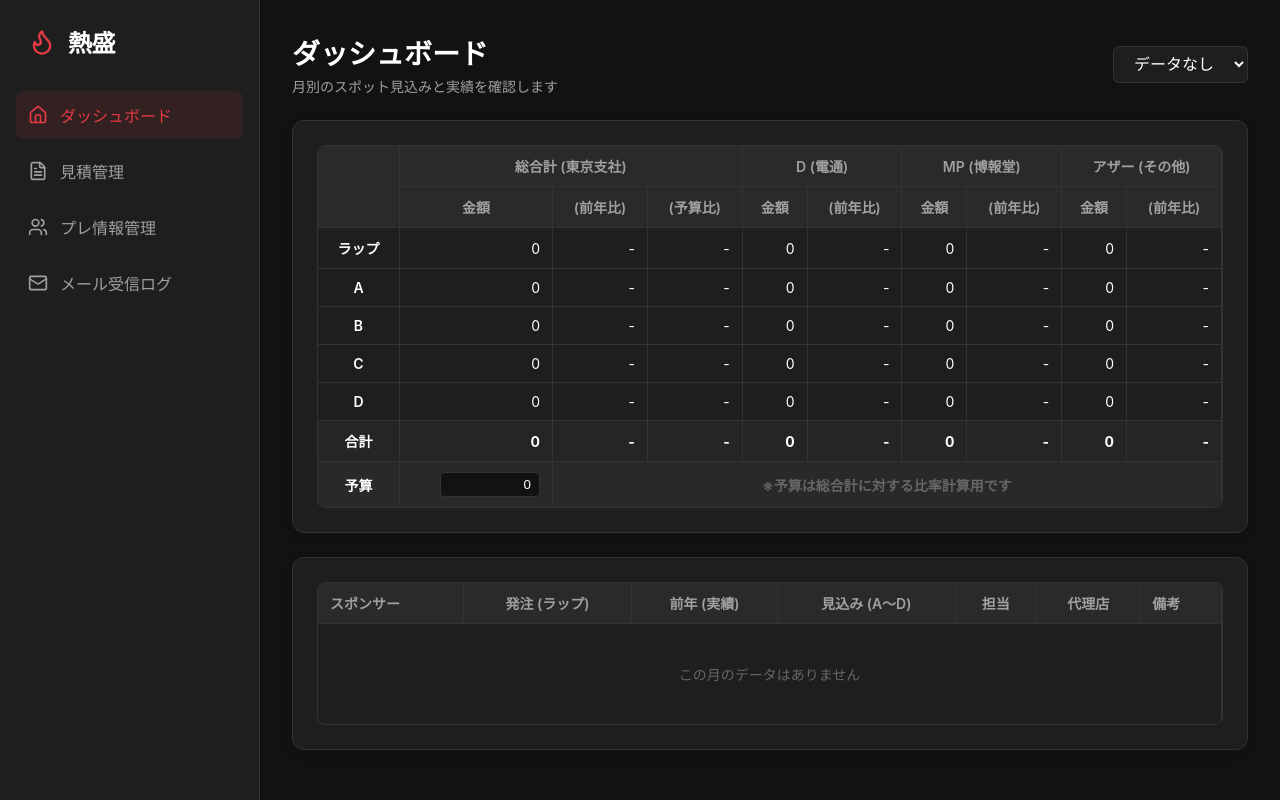
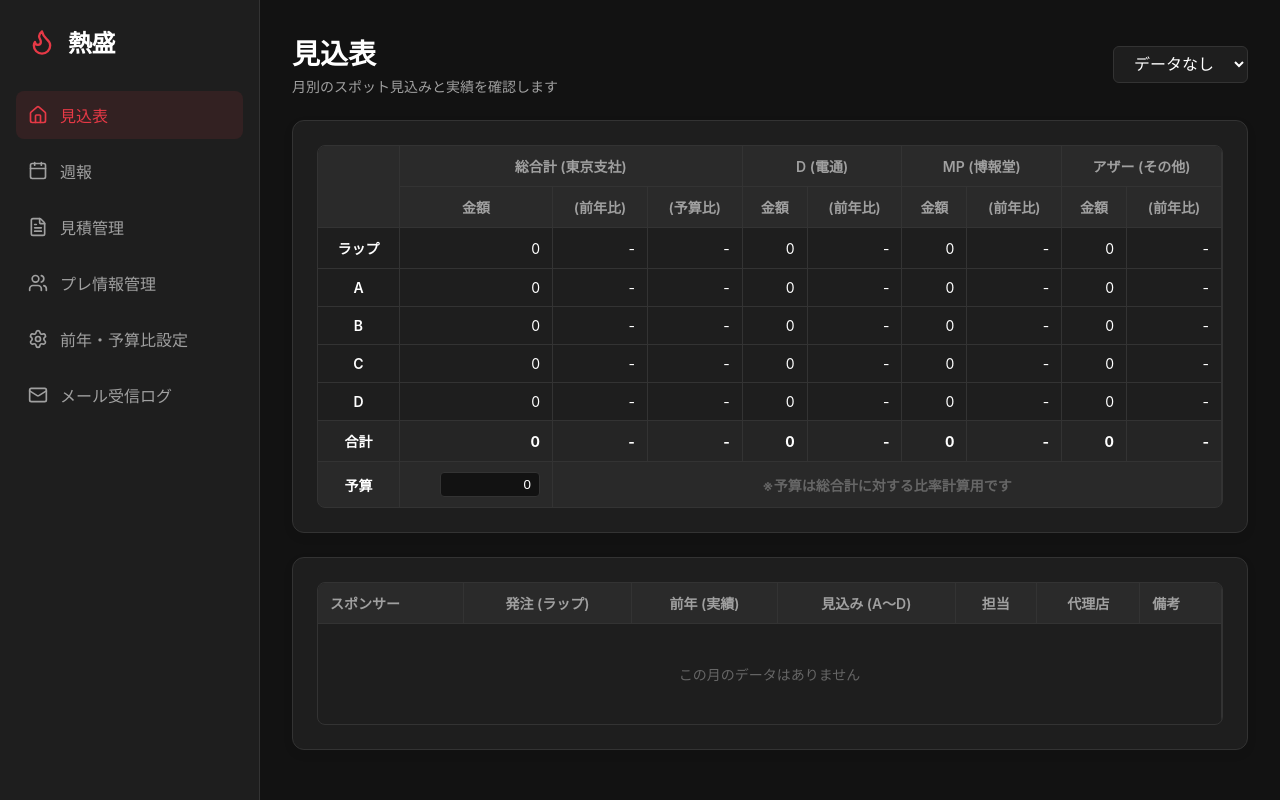
Before and after one commit to hottttting-sketch/atsumori, a Next.js app: page / in a window 1280 px wide. Built offline with nearby package versions, Linux system fonts and the light colour scheme.

Commit message:
Update sidebar items and rename dashboard to prospect table

```diff
--- a/src/app/page.tsx
+++ b/src/app/page.tsx
@@ -175,7 +175,7 @@ export default function Dashboard() {
     <div className={styles.container}>
       <header className={styles.header}>
         <div>
-          <h1 className={styles.title}>ダッシュボード</h1>
+          <h1 className={styles.title}>見込表</h1>
           <p className={styles.subtitle}>月別のスポット見込みと実績を確認します</p>
         </div>
         <div className={styles.controls}>
--- a/src/components/layout/Sidebar.tsx
+++ b/src/components/layout/Sidebar.tsx
@@ -2,14 +2,16 @@
 
 import Link from 'next/link';
 import { usePathname } from 'next/navigation';
-import { Home, FileText, Users, Mail, Flame } from 'lucide-react';
+import { Home, FileText, Users, Mail, Flame, Calendar, Settings } from 'lucide-react';
 import styles from './Sidebar.module.css';
 import clsx from 'clsx';
 
 const navItems = [
-  { href: '/', label: 'ダッシュボード', icon: Home },
+  { href: '/', label: '見込表', icon: Home },
+  { href: '/weekly-report', label: '週報', icon: Calendar },
   { href: '/estimates', label: '見積管理', icon: FileText },
   { href: '/presales', label: 'プレ情報管理', icon: Users },
+  { href: '/settings', label: '前年・予算比設定', icon: Settings },
   { href: '/email-logs', label: 'メール受信ログ', icon: Mail },
 ];
 
```
